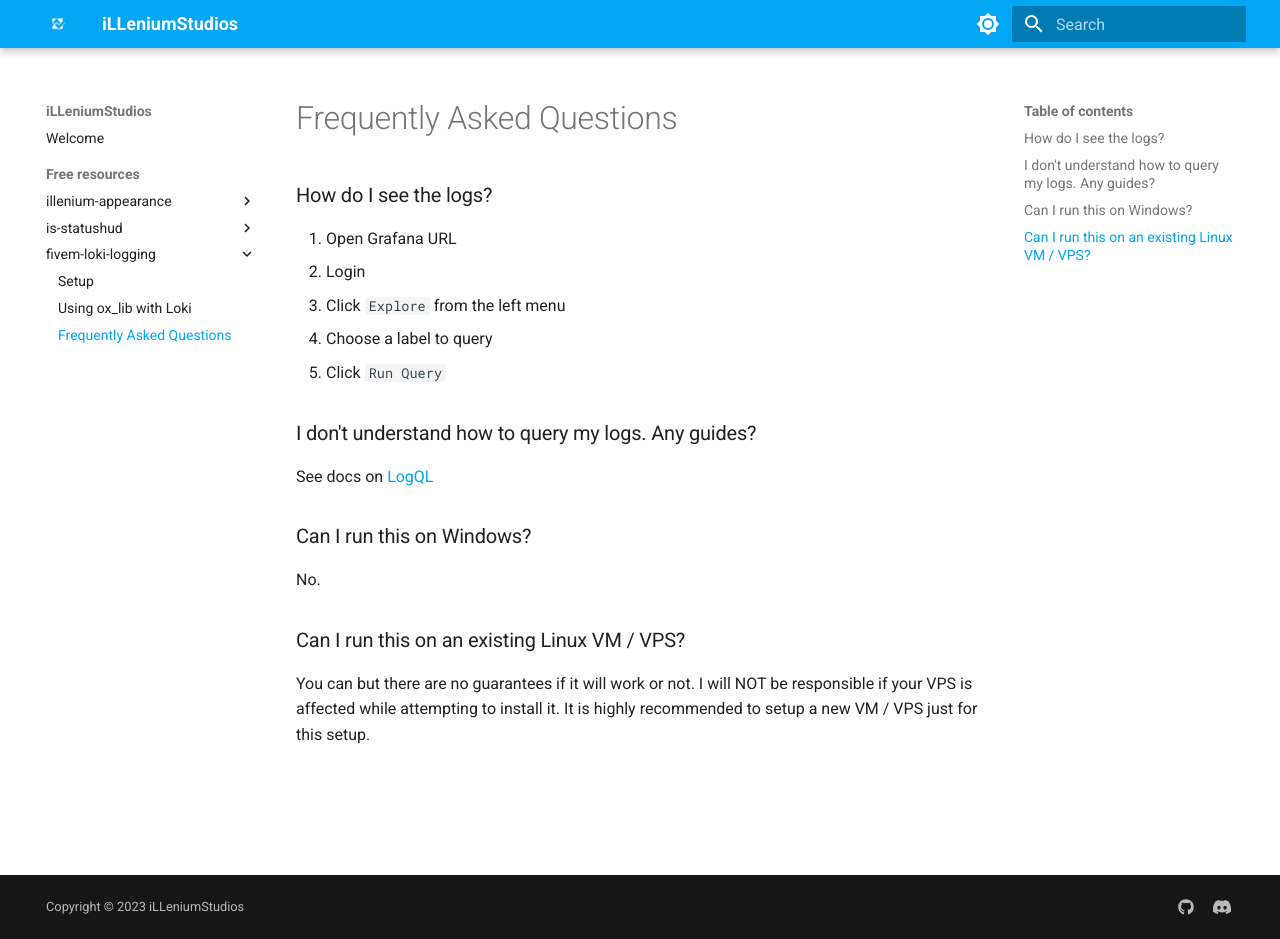
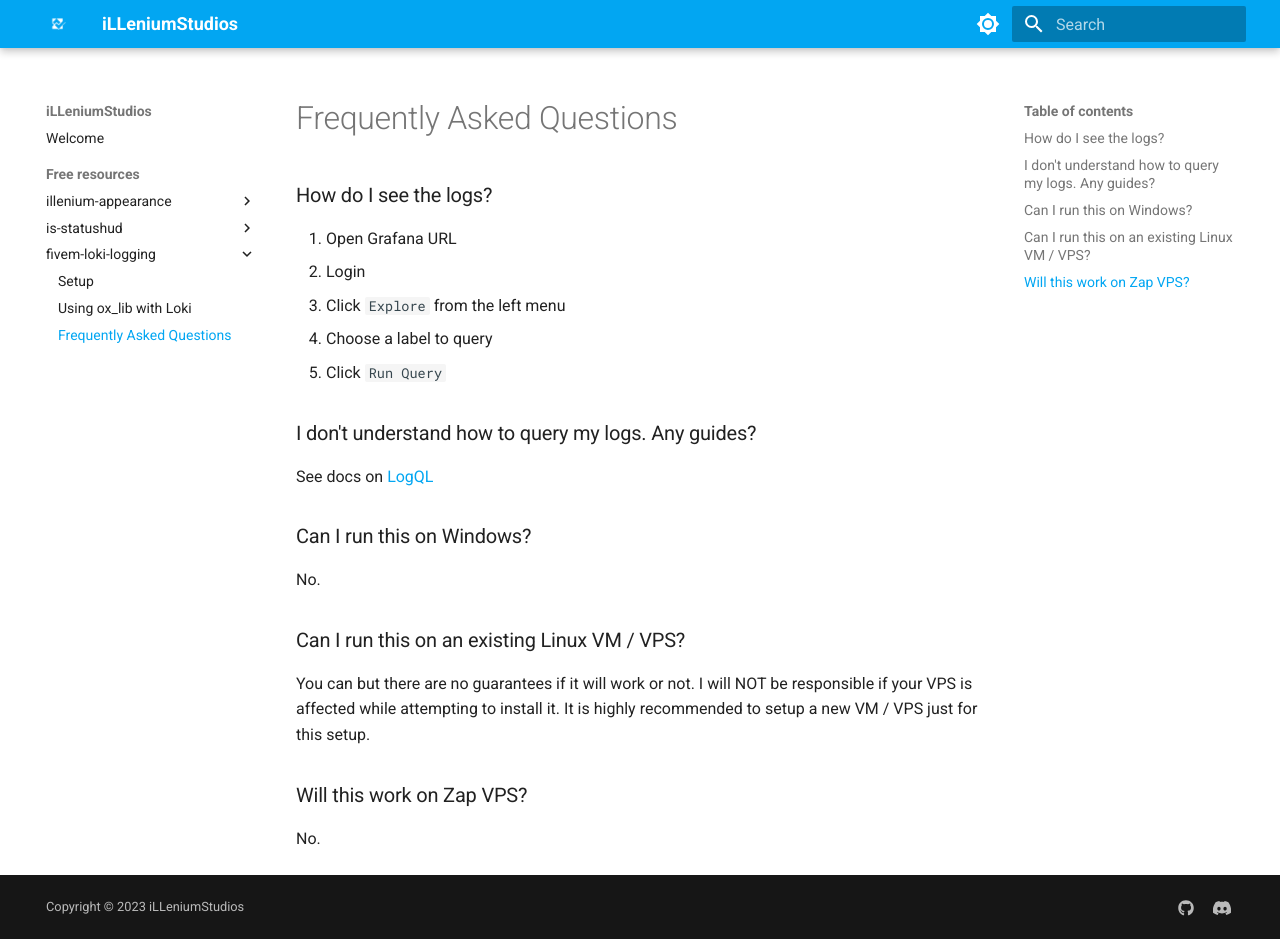
Before and after one commit to insoomnia1/illeniumdocs.github.io, an MkDocs documentation site: the page built from docs/free-resources/fivem-loki-logging/faq.md, in a window 1280 px wide and 939 px high. Built offline with MkDocs 1.6.1 and Material for MkDocs 9.7.7, drawn with Linux system fonts in a browser that asks for light colours.

Commit message:
Add zap faq

```diff
--- a/docs/free-resources/fivem-loki-logging/faq.md
+++ b/docs/free-resources/fivem-loki-logging/faq.md
@@ -19,3 +19,7 @@ No.
 ### Can I run this on an existing Linux VM / VPS?
 
 You can but there are no guarantees if it will work or not. I will NOT be responsible if your VPS is affected while attempting to install it. It is highly recommended to setup a new VM / VPS just for this setup.
+
+### Will this work on Zap VPS?
+
+No.
```
